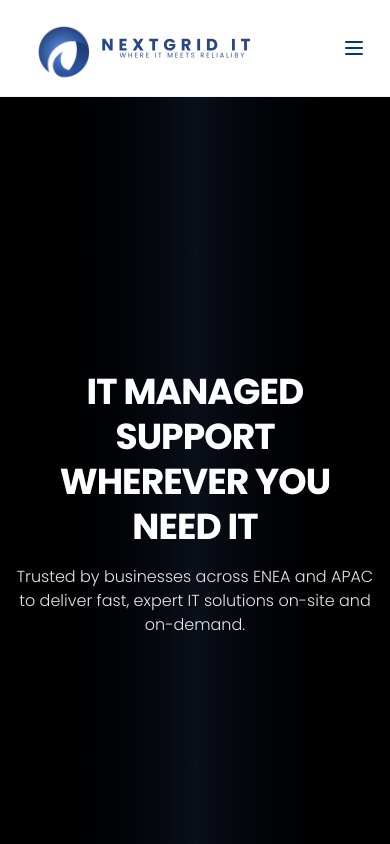
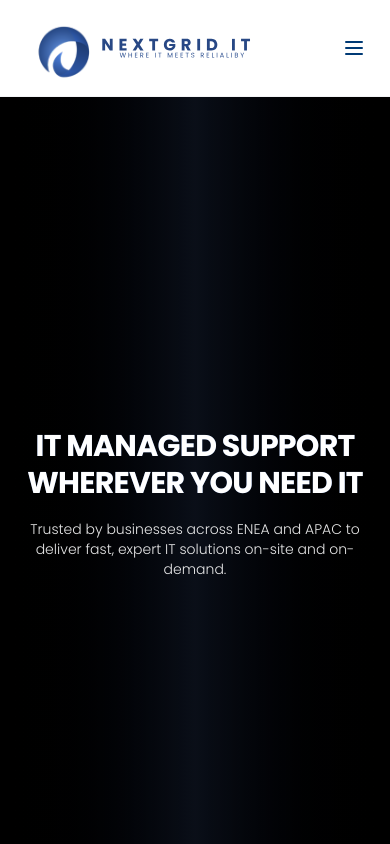
Before and after one commit to Suffynux/next-latest, a React (Vite) app: page / in a window 390 px wide. Shown: the top 844 px of the page. Built offline with nearby package versions, Linux system fonts and the light colour scheme.

Commit message:
mobiel fiex

```diff
--- a/src/Components/Hero/Hero.jsx
+++ b/src/Components/Hero/Hero.jsx
@@ -100,7 +100,7 @@ const HeroSection = () => {
 
       {/* Content */}
       <div className="relative z-20 w-full max-w-6xl mx-auto text-center lg:text-left flex flex-col justify-center items-center lg:items-start">
-        <h1 className="text-white font-bold uppercase leading-tight text-4xl sm:text-5xl md:text-6xl lg:text-[60px] tracking-tight mb-4 bg-clip-text text-transparent bg-gradient-to-r from-[#284885] to-[#2a4d8e]">
+        <h1 className="text-white font-bold uppercase leading-tight text-3xl sm:text-5xl md:text-6xl lg:text-[60px] tracking-tight mb-4 bg-clip-text text-transparent bg-gradient-to-r from-[#284885] to-[#2a4d8e]">
           IT Managed Support
           <br className="hidden sm:block" />
           <span className="block">Wherever You Need It</span>
@@ -108,7 +108,7 @@ const HeroSection = () => {
 
 
 
-        <p className="text-white text-md sm:text-lg md:text-xl lg:text-xl font-light max-w-[400px] md:max-w-2xl opacity-90 mb-8">
+        <p className="text-white text-sm sm:text-lg md:text-xl lg:text-xl font-light max-w-[400px] md:max-w-2xl opacity-90 mb-8">
           Trusted by businesses across ENEA and APAC to deliver fast, expert
           IT solutions on-site and on-demand.
         </p>
```
